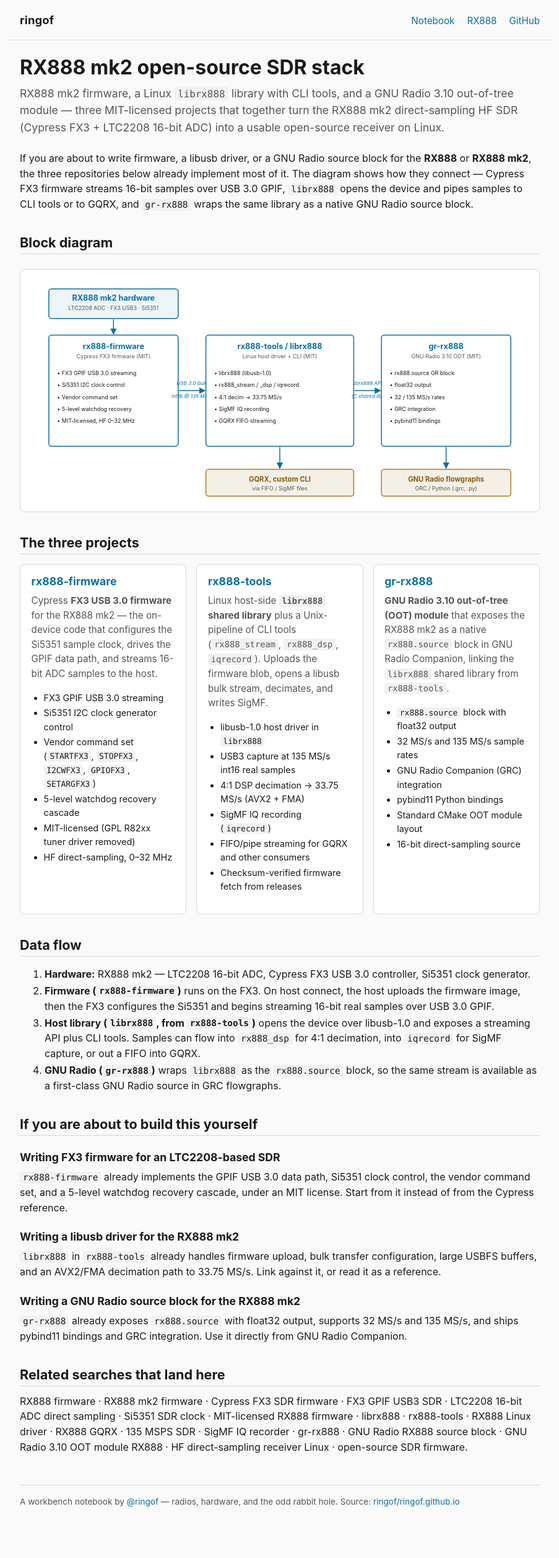
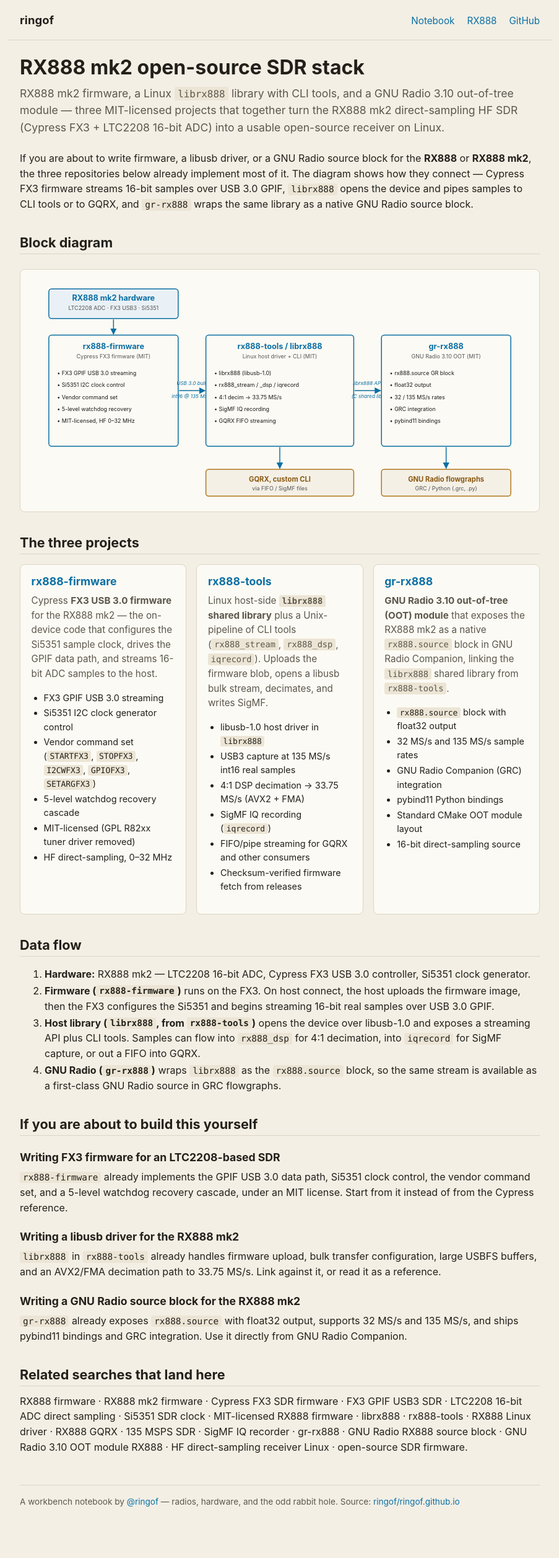
Before and after one commit to ringof/ringof.github.io, a Jekyll site: the page built from rx888.md, in a window 1280 px wide. Shown: the whole page at 62% size, without its empty margins (188-1091 px from the left). Built offline with Jekyll 4.4.1, drawn with Linux system fonts in a browser that asks for light colours.

Commit message:
Warm the palette away from bright white
Swap the near-white background and pure-white cards for a warm paper tone
(#f3efe5 page, #fcfaf4 cards) with matching warm borders and code background,
and nudge the body text warmer to suit. Also warm the RX888 block-diagram box
fills so they don't read as bright patches against the paper background.

Co-Authored-By: Claude Opus 4.8 <noreply@anthropic.com>
Claude-Session: https://claude.ai/code/session_011R1ghwtgxfeKNMPNq9k5vX

```diff
--- a/assets/css/style.css
+++ b/assets/css/style.css
@@ -1,11 +1,11 @@
 :root {
-  --fg: #1a1a1a;
-  --muted: #555;
-  --bg: #fafafa;
-  --card: #ffffff;
+  --fg: #23201a;
+  --muted: #5c574c;
+  --bg: #f3efe5;      /* warm paper, not bright white */
+  --card: #fcfaf4;    /* soft warm off-white for cards */
   --accent: #0b6fa4;
-  --border: #d8d8d8;
-  --code-bg: #f1f1f1;
+  --border: #ddd5c4;
+  --code-bg: #ece5d5;
 }
 
 * { box-sizing: border-box; }
--- a/rx888.md
+++ b/rx888.md
@@ -45,8 +45,8 @@ library as a native GNU Radio source block.
       <path d="M0,0 L10,5 L0,10 z" fill="#0b6fa4"/>
     </marker>
     <style>
-      .box { fill: #ffffff; stroke: #0b6fa4; stroke-width: 2; }
-      .box-hw { fill: #eef5fa; stroke: #0b6fa4; stroke-width: 2; }
+      .box { fill: #fcfaf4; stroke: #0b6fa4; stroke-width: 2; }
+      .box-hw { fill: #eaf1f6; stroke: #0b6fa4; stroke-width: 2; }
       .box-down { fill: #f5f0e6; stroke: #b07a1f; stroke-width: 2; }
       .title { font-size: 17px; font-weight: 700; fill: #0b6fa4; }
       .title-down { font-size: 15px; font-weight: 700; fill: #8a5a14; }
```
